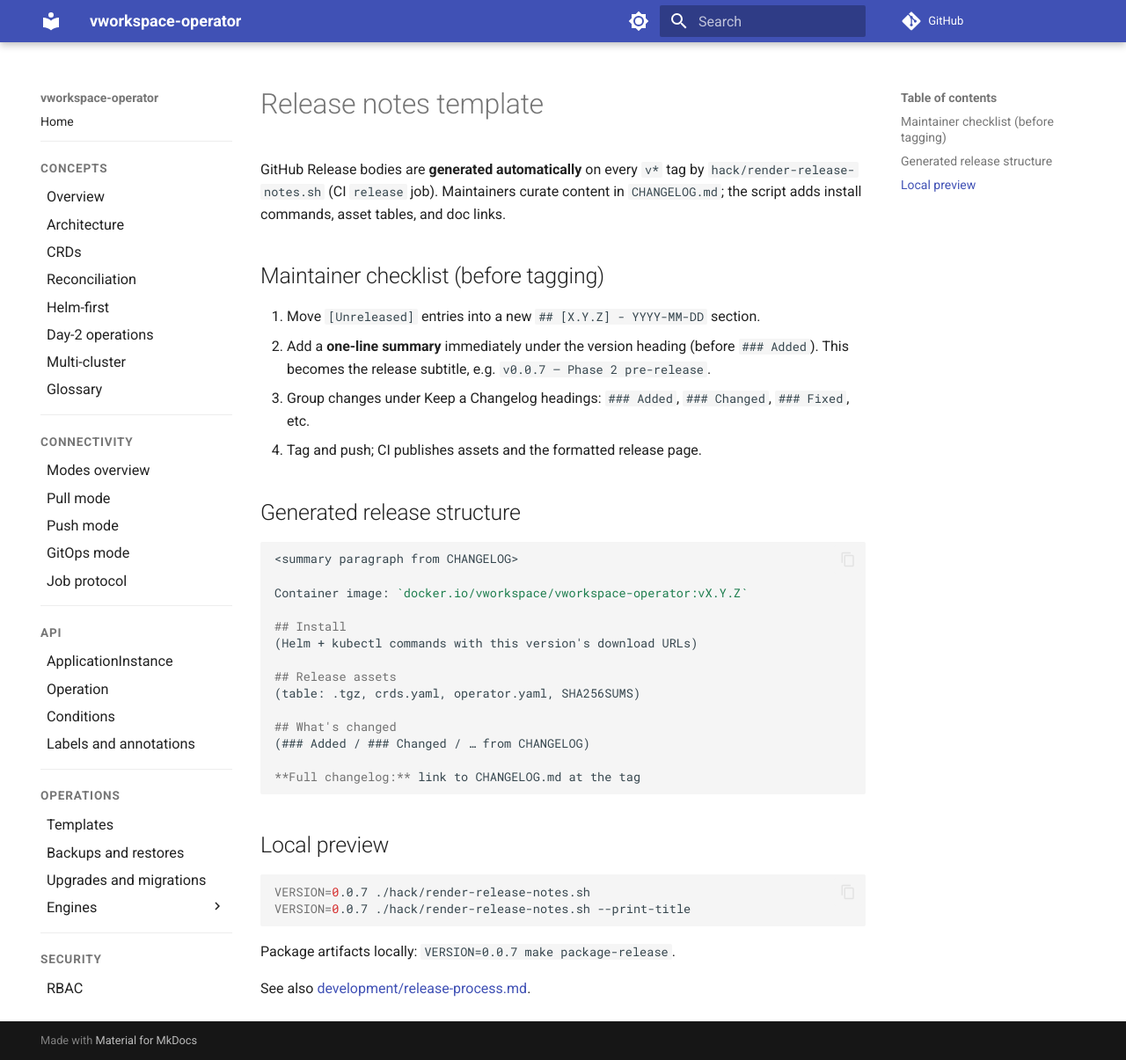
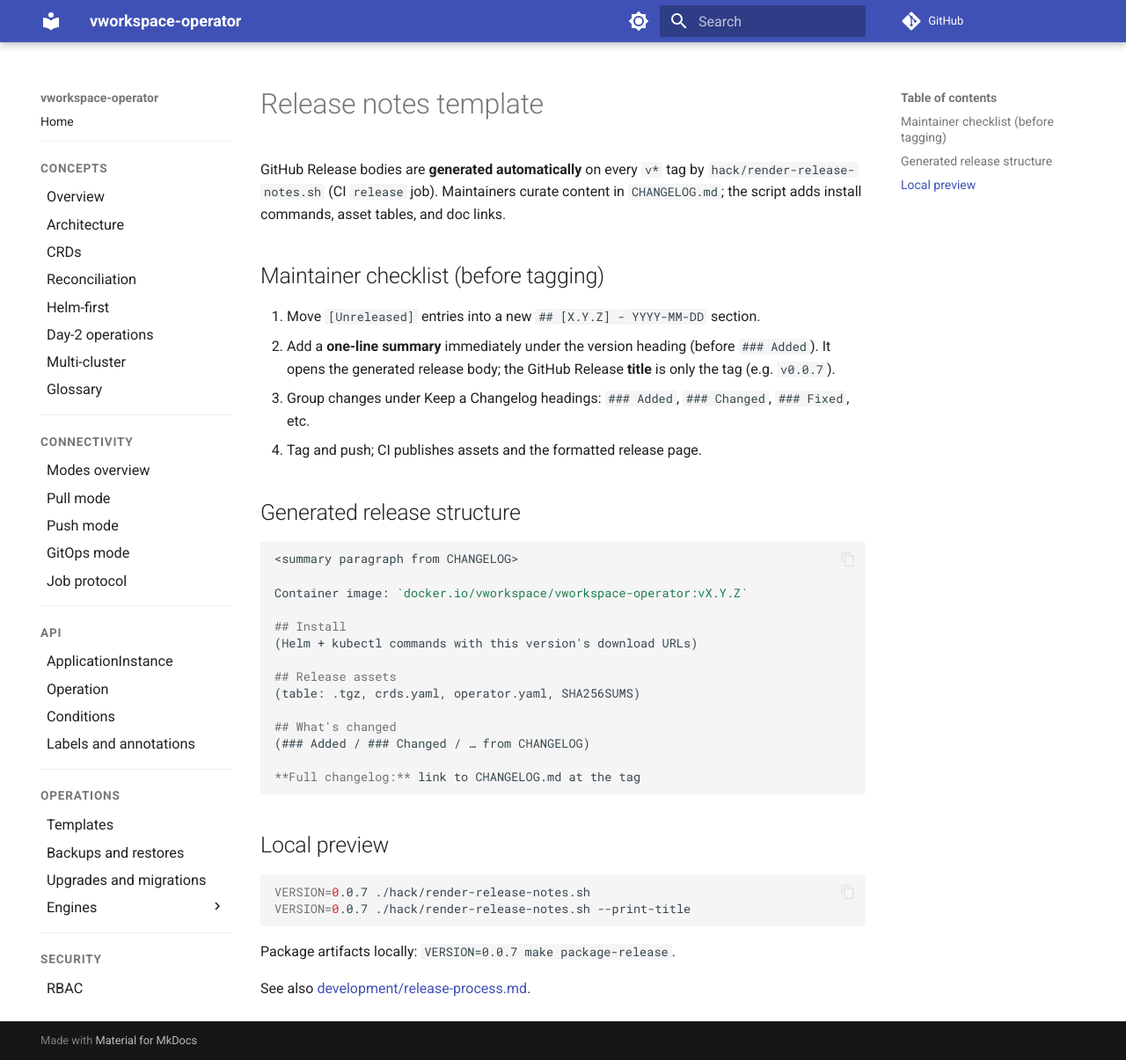
Before and after one commit to vworkspace-io/vworkspace-operator, an MkDocs documentation site: the page built from docs/release-notes-template.md, in a window 1280 px wide and 1205 px high. Shown: the whole window at 88% size. Built offline with MkDocs 1.6.1 and Material for MkDocs 9.7.7, drawn with Linux system fonts in a browser that asks for light colours; comment, search, counter and statistics services are not loaded.

Commit message:
fix(release): use tag-only GitHub Release titles (#73)
Stop appending changelog summary subtitles to release names; body content is unchanged.

```diff
--- a/docs/release-notes-template.md
+++ b/docs/release-notes-template.md
@@ -5,7 +5,7 @@ GitHub Release bodies are **generated automatically** on every `v*` tag by `hack
 ## Maintainer checklist (before tagging)
 
 1. Move `[Unreleased]` entries into a new `## [X.Y.Z] - YYYY-MM-DD` section.
-2. Add a **one-line summary** immediately under the version heading (before `### Added`). This becomes the release subtitle, e.g. `v0.0.7 — Phase 2 pre-release`.
+2. Add a **one-line summary** immediately under the version heading (before `### Added`). It opens the generated release body; the GitHub Release **title** is only the tag (e.g. `v0.0.7`).
 3. Group changes under Keep a Changelog headings: `### Added`, `### Changed`, `### Fixed`, etc.
 4. Tag and push; CI publishes assets and the formatted release page.
 
```
Also changed, not shown: 1 other file.
